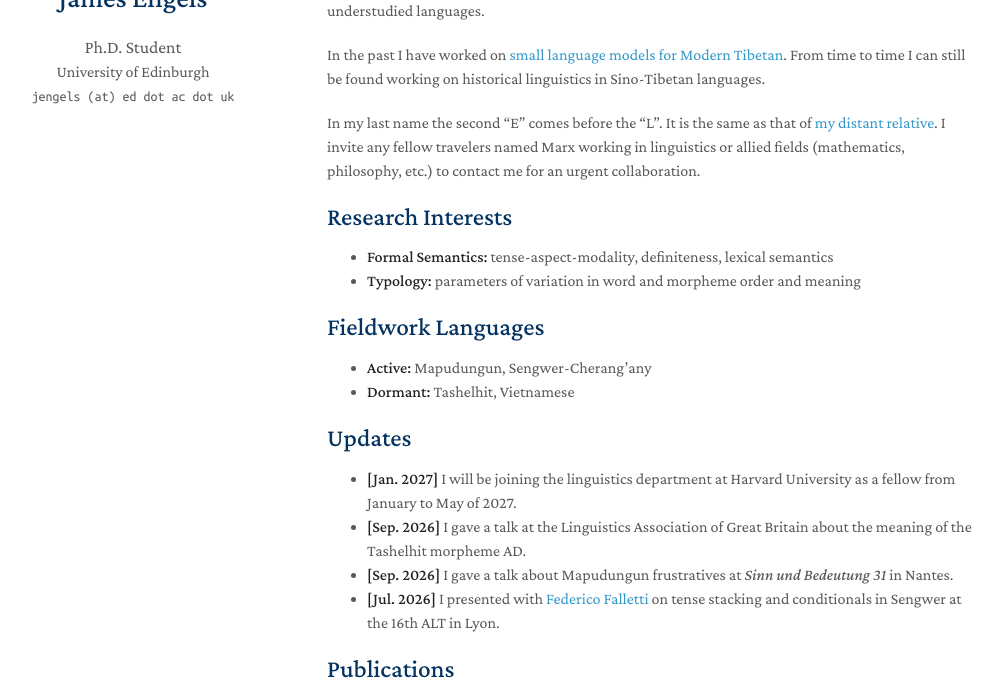
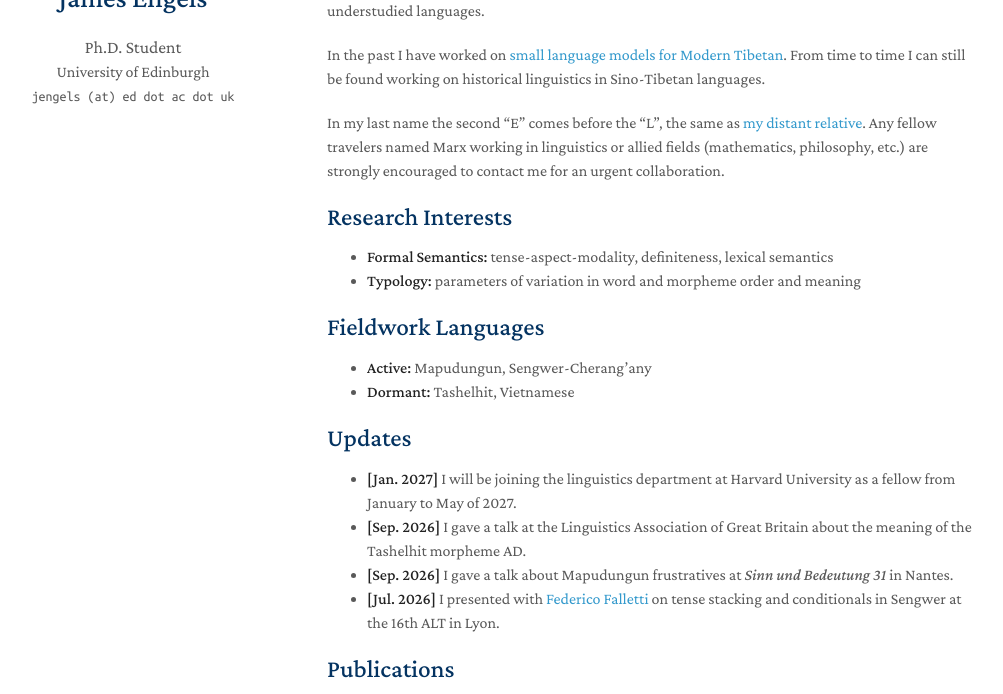
Before and after one commit to james-j-engels/james-j-engels.github.io, a Jekyll site: the page built from index.md, in a window 1280 px wide and 900 px high, cut to the strip 206-900 px from the top of the window. Shown: the whole strip, without its empty margins (143-1146 px from the left). Built offline with Jekyll 4.4.1, drawn with Linux system fonts in a browser that asks for light colours; a style sheet for code colours, icons or effects is not loaded; our own code applies the rules of GitHub Pages for plain Markdown files.

Commit message:
Update index.md

```diff
--- a/index.md
+++ b/index.md
@@ -8,7 +8,7 @@ I am a 3rd year Ph.D. student in the Department of Linguistics at the University
 
 In the past I have worked on [small language models for Modern Tibetan](https://www.researchgate.net/publication/389451316_Leveraging_Large_Language_Models_in_Low-resourced_Language_NLP_A_spaCy_Implementation_for_Modern_Tibetan). From time to time I can still be found working on historical linguistics in Sino-Tibetan languages.
 
-In my last name the second "E" comes before the "L". It is the same as that of [my distant relative](https://en.wikipedia.org/wiki/Friedrich_Engels). I invite any fellow travelers named Marx working in linguistics or allied fields (mathematics, philosophy, etc.) to contact me for an urgent collaboration.
+In my last name the second "E" comes before the "L", the same as [my distant relative](https://en.wikipedia.org/wiki/Friedrich_Engels). Any fellow travelers named Marx working in linguistics or allied fields (mathematics, philosophy, etc.) are strongly encouraged to contact me for an urgent collaboration.
 
 ## Research Interests
 
```
